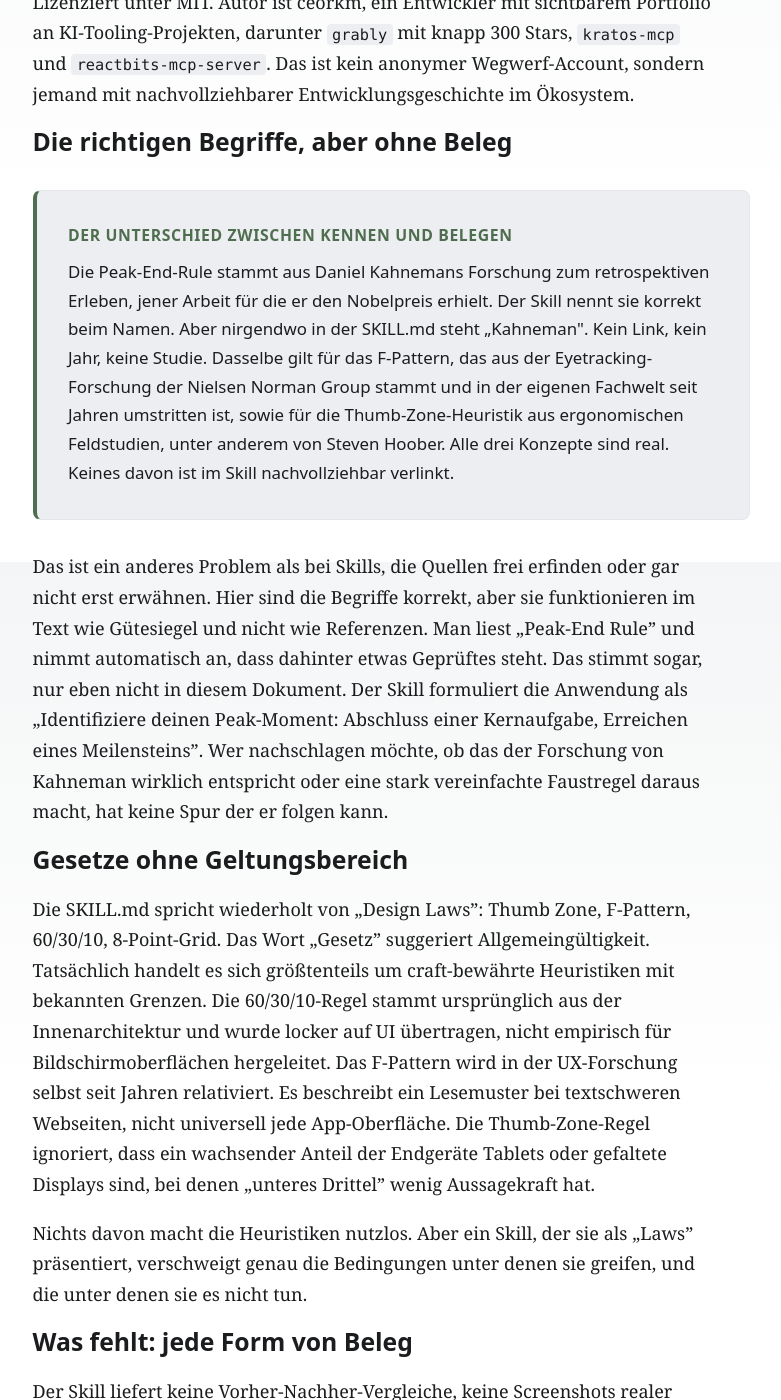
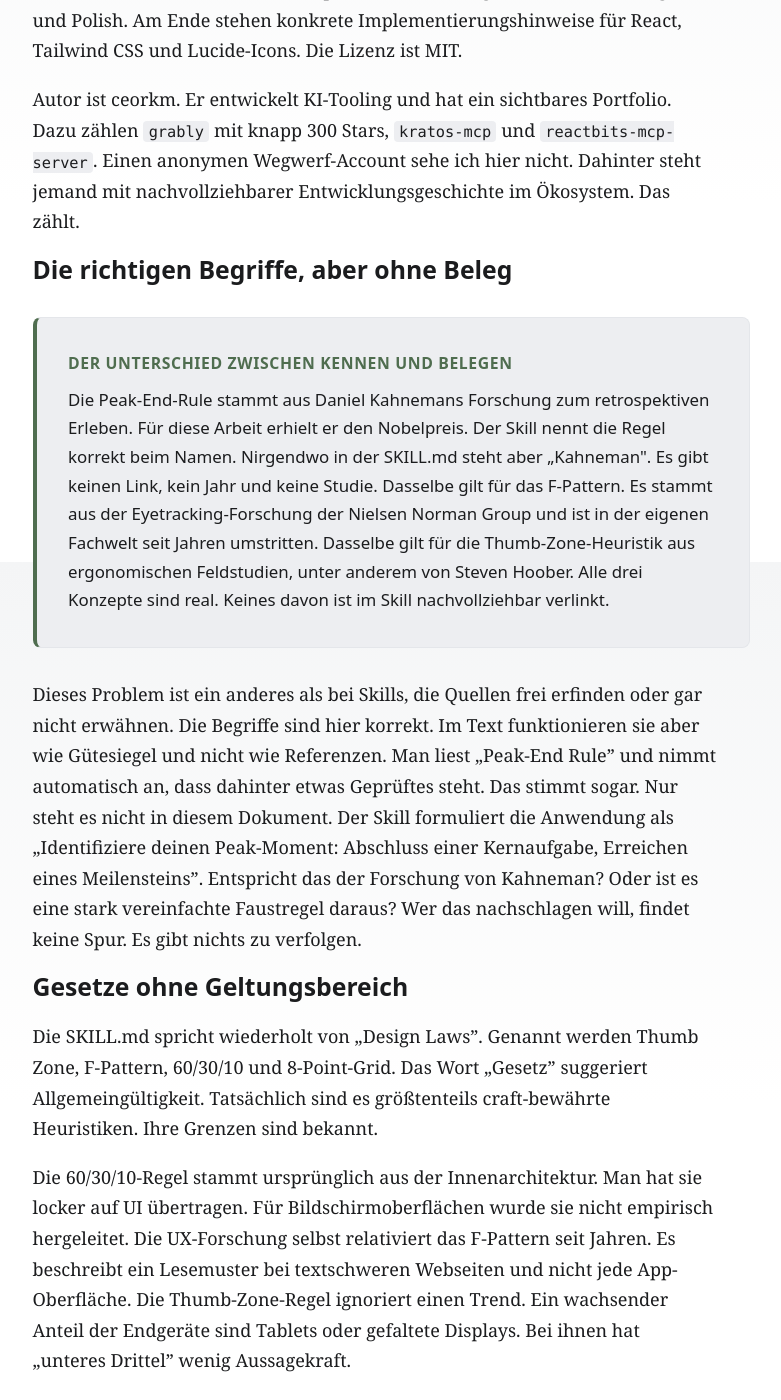
Before and after one commit to Kuchengnom/uxd-skill-audit, a Jekyll site: the page built from _posts/2026-06-22-mobile-app-ui-design.md, in a window 1280 px wide and 1400 px high, scrolled down 2138 px. Shown: the whole window, without its empty margins (249-1030 px from the left). Built offline with Jekyll 4.4.1, drawn with Linux system fonts in a browser that asks for light colours; some of the changed text lies outside the part shown.

Commit message:
Restyle mobile-app-ui-design in Sebastians Schreibstil (Register: Öffentlich)
Co-Authored-By: Claude Sonnet 5.5 <noreply@anthropic.com>
Claude-Session: https://claude.ai/code/session_01FoZpr2siHdHPcuJrMJHmD7

```diff
--- a/_posts/2026-06-22-mobile-app-ui-design.md
+++ b/_posts/2026-06-22-mobile-app-ui-design.md
@@ -26,37 +26,47 @@ tags:
   - skill-evaluation
 ---
 
-Manche Skills verkaufen sich über Zahlen, manche über große Namen. `ceorkm/mobile-app-ui-design` verkauft sich über etwas Drittes: über Begriffe, die in der UX-Literatur tatsächlich existieren. Peak-End-Rule. F-Pattern. Thumb Zone. 8-Point-Grid. 60/30/10-Regel. Wer diese Liste liest, erkennt sofort: Hier hat jemand recherchiert, nicht nur Stilrichtungen von Dribbble kopiert. Das macht diesen Skill zu einem interessanten Testfall. Nicht weil er besonders groß oder viral wäre, denn es sind 51 Stars, 8 Forks und vier Commits seit der Veröffentlichung, sondern weil er eine Frage zuspitzt die in dieser Serie immer wieder auftaucht: Reicht es, die richtigen Begriffe zu nennen?
+Manche Skills verkaufen sich über Zahlen, manche über große Namen. `ceorkm/mobile-app-ui-design` verkauft sich über etwas Drittes. Es sind Begriffe, die in der UX-Literatur tatsächlich existieren. Peak-End-Rule. F-Pattern. Thumb Zone. 8-Point-Grid. 60/30/10-Regel. Wer diese Liste liest, erkennt sofort, dass hier jemand recherchiert hat. Von Dribbble kopiert wurden nicht nur Stilrichtungen.
+
+Das macht den Skill zu einem interessanten Testfall. Groß oder viral ist er nicht. Er hat 51 Stars, 8 Forks und vier Commits seit der Veröffentlichung. Er spitzt aber eine Frage zu, die in dieser Serie immer wieder auftaucht. Reicht es, die richtigen Begriffe zu nennen?
 
 ## Was der Skill ist
 
-Der Skill besteht aus einer rund 150 Zeilen langen `SKILL.md` und einer Referenzdatei `industry-conventions.md` für branchenspezifische Muster aus Fintech, Health, Crypto und weiteren Bereichen. Er führt durch einen Fünf-Schritte-Prozess: Kontext verstehen, Struktur vor Optik, visuelles Design, emotionales Design, Polish. Am Ende stehen konkrete Implementierungshinweise für React, Tailwind CSS und Lucide-Icons. Lizenziert unter MIT. Autor ist ceorkm, ein Entwickler mit sichtbarem Portfolio an KI-Tooling-Projekten, darunter `grably` mit knapp 300 Stars, `kratos-mcp` und `reactbits-mcp-server`. Das ist kein anonymer Wegwerf-Account, sondern jemand mit nachvollziehbarer Entwicklungsgeschichte im Ökosystem.
+Der Skill besteht aus einer rund 150 Zeilen langen `SKILL.md` und einer Referenzdatei `industry-conventions.md`. Die Datei sammelt branchenspezifische Muster aus Fintech, Health, Crypto und weiteren Bereichen. Ein Fünf-Schritte-Prozess führt durch die Arbeit. Die Schritte heißen Kontext verstehen, Struktur vor Optik, visuelles Design, emotionales Design und Polish. Am Ende stehen konkrete Implementierungshinweise für React, Tailwind CSS und Lucide-Icons. Die Lizenz ist MIT.
+
+Autor ist ceorkm. Er entwickelt KI-Tooling und hat ein sichtbares Portfolio. Dazu zählen `grably` mit knapp 300 Stars, `kratos-mcp` und `reactbits-mcp-server`. Einen anonymen Wegwerf-Account sehe ich hier nicht. Dahinter steht jemand mit nachvollziehbarer Entwicklungsgeschichte im Ökosystem. Das zählt.
 
 ## Die richtigen Begriffe, aber ohne Beleg
 
 <div class="callout">
 <div class="callout__title">Der Unterschied zwischen Kennen und Belegen</div>
-Die Peak-End-Rule stammt aus Daniel Kahnemans Forschung zum retrospektiven Erleben, jener Arbeit für die er den Nobelpreis erhielt. Der Skill nennt sie korrekt beim Namen. Aber nirgendwo in der SKILL.md steht „Kahneman". Kein Link, kein Jahr, keine Studie. Dasselbe gilt für das F-Pattern, das aus der Eyetracking-Forschung der Nielsen Norman Group stammt und in der eigenen Fachwelt seit Jahren umstritten ist, sowie für die Thumb-Zone-Heuristik aus ergonomischen Feldstudien, unter anderem von Steven Hoober. Alle drei Konzepte sind real. Keines davon ist im Skill nachvollziehbar verlinkt.
+Die Peak-End-Rule stammt aus Daniel Kahnemans Forschung zum retrospektiven Erleben. Für diese Arbeit erhielt er den Nobelpreis. Der Skill nennt die Regel korrekt beim Namen. Nirgendwo in der SKILL.md steht aber „Kahneman". Es gibt keinen Link, kein Jahr und keine Studie. Dasselbe gilt für das F-Pattern. Es stammt aus der Eyetracking-Forschung der Nielsen Norman Group und ist in der eigenen Fachwelt seit Jahren umstritten. Dasselbe gilt für die Thumb-Zone-Heuristik aus ergonomischen Feldstudien, unter anderem von Steven Hoober. Alle drei Konzepte sind real. Keines davon ist im Skill nachvollziehbar verlinkt.
 </div>
 
-Das ist ein anderes Problem als bei Skills, die Quellen frei erfinden oder gar nicht erst erwähnen. Hier sind die Begriffe korrekt, aber sie funktionieren im Text wie Gütesiegel und nicht wie Referenzen. Man liest „Peak-End Rule" und nimmt automatisch an, dass dahinter etwas Geprüftes steht. Das stimmt sogar, nur eben nicht in diesem Dokument. Der Skill formuliert die Anwendung als „Identifiziere deinen Peak-Moment: Abschluss einer Kernaufgabe, Erreichen eines Meilensteins". Wer nachschlagen möchte, ob das der Forschung von Kahneman wirklich entspricht oder eine stark vereinfachte Faustregel daraus macht, hat keine Spur der er folgen kann.
+Dieses Problem ist ein anderes als bei Skills, die Quellen frei erfinden oder gar nicht erwähnen. Die Begriffe sind hier korrekt. Im Text funktionieren sie aber wie Gütesiegel und nicht wie Referenzen. Man liest „Peak-End Rule" und nimmt automatisch an, dass dahinter etwas Geprüftes steht. Das stimmt sogar. Nur steht es nicht in diesem Dokument. Der Skill formuliert die Anwendung als „Identifiziere deinen Peak-Moment: Abschluss einer Kernaufgabe, Erreichen eines Meilensteins". Entspricht das der Forschung von Kahneman? Oder ist es eine stark vereinfachte Faustregel daraus? Wer das nachschlagen will, findet keine Spur. Es gibt nichts zu verfolgen.
 
 ## Gesetze ohne Geltungsbereich
 
-Die SKILL.md spricht wiederholt von „Design Laws": Thumb Zone, F-Pattern, 60/30/10, 8-Point-Grid. Das Wort „Gesetz" suggeriert Allgemeingültigkeit. Tatsächlich handelt es sich größtenteils um craft-bewährte Heuristiken mit bekannten Grenzen. Die 60/30/10-Regel stammt ursprünglich aus der Innenarchitektur und wurde locker auf UI übertragen, nicht empirisch für Bildschirmoberflächen hergeleitet. Das F-Pattern wird in der UX-Forschung selbst seit Jahren relativiert. Es beschreibt ein Lesemuster bei textschweren Webseiten, nicht universell jede App-Oberfläche. Die Thumb-Zone-Regel ignoriert, dass ein wachsender Anteil der Endgeräte Tablets oder gefaltete Displays sind, bei denen „unteres Drittel" wenig Aussagekraft hat.
+Die SKILL.md spricht wiederholt von „Design Laws". Genannt werden Thumb Zone, F-Pattern, 60/30/10 und 8-Point-Grid. Das Wort „Gesetz" suggeriert Allgemeingültigkeit. Tatsächlich sind es größtenteils craft-bewährte Heuristiken. Ihre Grenzen sind bekannt.
 
-Nichts davon macht die Heuristiken nutzlos. Aber ein Skill, der sie als „Laws" präsentiert, verschweigt genau die Bedingungen unter denen sie greifen, und die unter denen sie es nicht tun.
+Die 60/30/10-Regel stammt ursprünglich aus der Innenarchitektur. Man hat sie locker auf UI übertragen. Für Bildschirmoberflächen wurde sie nicht empirisch hergeleitet. Die UX-Forschung selbst relativiert das F-Pattern seit Jahren. Es beschreibt ein Lesemuster bei textschweren Webseiten und nicht jede App-Oberfläche. Die Thumb-Zone-Regel ignoriert einen Trend. Ein wachsender Anteil der Endgeräte sind Tablets oder gefaltete Displays. Bei ihnen hat „unteres Drittel" wenig Aussagekraft.
+
+Nutzlos macht das die Heuristiken nicht. Ein Skill, der sie als „Laws" präsentiert, verschweigt aber die Bedingungen, unter denen sie greifen. Er verschweigt auch die, unter denen sie es nicht tun.
 
 ## Was fehlt: jede Form von Beleg
 
-Der Skill liefert keine Vorher-Nachher-Vergleiche, keine Screenshots realer Implementierungen und keine Testfälle, die zeigen, dass eine nach diesen Regeln gebaute Oberfläche tatsächlich besser performt als eine, die sie ignoriert. Es gibt auch kein Lint-Skript, das prüft ob generierter Code wirklich dem 8-Point-Grid folgt. Das wäre eine Regel, die sich technisch leicht automatisiert verifizieren ließe, hier aber reine Textanweisung an Claude bleibt. Im Vergleich zu `pbakaus/impeccable`, das zumindest ein OKLCH-Farbskript mitliefert, oder zu `ehmo/platform-design-skills`, das die Apple HIG als PDF direkt im Repository hinterlegt, bleibt `mobile-app-ui-design` durchgehend auf der Ebene der reinen Anweisung.
+Der Skill liefert keine Vorher-Nachher-Vergleiche und keine Screenshots realer Implementierungen. Testfälle fehlen ebenfalls. Keiner zeigt, dass eine nach diesen Regeln gebaute Oberfläche besser performt als eine, die sie ignoriert. Ein Lint-Skript, das prüft, ob generierter Code wirklich dem 8-Point-Grid folgt, gibt es auch nicht. Technisch ließe sich diese Regel leicht automatisiert verifizieren. Hier bleibt sie reine Textanweisung an Claude.
+
+`pbakaus/impeccable` liefert zumindest ein OKLCH-Farbskript mit. `ehmo/platform-design-skills` hinterlegt die Apple HIG als PDF direkt im Repository. `mobile-app-ui-design` bleibt dagegen durchgehend auf der Ebene der reinen Anweisung.
 
 ## Wartbarkeit: kein Geisterprojekt, aber auch kein aktives
 
-Vier Commits seit der Erstellung, null Issues, null Pull Requests. Das Repository wirkt fertig und abgelegt, nicht in laufender Entwicklung. Positiv zu werten: Der Maintainer ist real und im Ökosystem aktiv. Seine anderen Projekte, etwa `kratos-mcp`, erhalten spürbar mehr Aufmerksamkeit und Pflege. Das senkt das Risiko eines vollständig verwaisten Projekts, ändert aber nichts daran, dass dieser spezifische Skill seit dem initialen Push nicht weiterentwickelt wurde. Eine Community-Diskussion auf Reddit, Hacker News oder X war zu diesem Skill nicht auffindbar. Die einzigen Erwähnungen stammen von automatisierten Skill-Marktplatz-Aggregatoren, die jedes öffentliche Repository listen, unabhängig von Qualität oder Erprobung.
+Vier Commits seit der Erstellung, null Issues, null Pull Requests. Das Repository wirkt fertig und abgelegt. In laufender Entwicklung ist es nicht. Positiv zu werten ist der Maintainer. Er ist real und im Ökosystem aktiv. Seine anderen Projekte, etwa `kratos-mcp`, erhalten spürbar mehr Aufmerksamkeit und Pflege. Das senkt das Risiko eines vollständig verwaisten Projekts. Geändert hat sich der Skill dadurch nicht. Seit dem initialen Push wurde er nicht weiterentwickelt.
+
+Eine Community-Diskussion auf Reddit, Hacker News oder X war zu diesem Skill nicht auffindbar. Erwähnt wird er nur von automatisierten Skill-Marktplatz-Aggregatoren. Sie listen jedes öffentliche Repository, unabhängig von Qualität oder Erprobung. Das beweist nichts.
 
 ## Empfehlung für den Unterrichtseinsatz
 
-Dieser Skill eignet sich gut als Einstiegsübung für eine sehr konkrete Aufgabe: Studierende sollen jeden im Skill genannten Fachbegriff einzeln nachschlagen, die Originalquelle identifizieren und prüfen, ob die im Skill formulierte Anwendung der Quelle entspricht oder sie vereinfacht. Das lässt sich hier gut durchführen, weil die Begriffe real und auffindbar sind. Bei Skills mit erfundenen oder vagen Quellenbehauptungen läuft dieselbe Übung ins Leere.
+Als Einstiegsübung eignet sich der Skill gut für eine sehr konkrete Aufgabe. Studierende schlagen jeden genannten Fachbegriff einzeln nach. Sie identifizieren die Originalquelle. Dann prüfen sie, ob die Anwendung im Skill der Quelle entspricht oder sie vereinfacht. Die Begriffe sind real und auffindbar, deshalb lässt sich das hier gut durchführen. Bei Skills mit erfundenen oder vagen Quellenbehauptungen läuft dieselbe Übung ins Leere.
 
-Für die produktive Anwendung gilt: als craft-basierte Checkliste für schnelle mobile Mockups brauchbar, nicht als belegte Designmethodik. Wer mit diesem Skill arbeitet, sollte jede „Law" als Ausgangshypothese behandeln, die im jeweiligen Projektkontext noch zu prüfen ist, nicht als geprüftes Endergebnis.
+Für die produktive Anwendung gilt Folgendes. Als craft-basierte Checkliste für schnelle mobile Mockups ist der Skill brauchbar. Eine belegte Designmethodik ist er nicht. Wer damit arbeitet, behandelt jede „Law" als Ausgangshypothese. Im jeweiligen Projektkontext bleibt sie zu prüfen. Ein geprüftes Endergebnis ist sie nicht.
```
